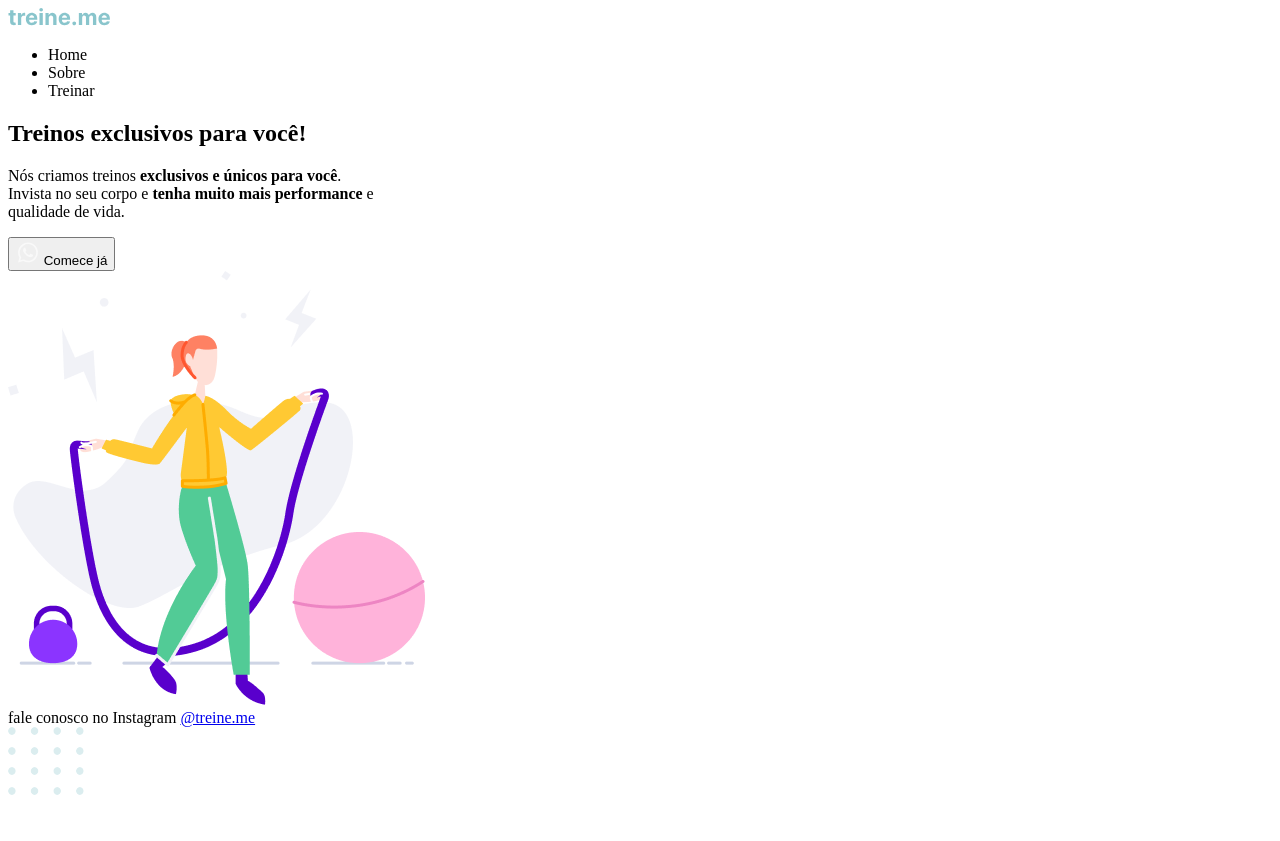
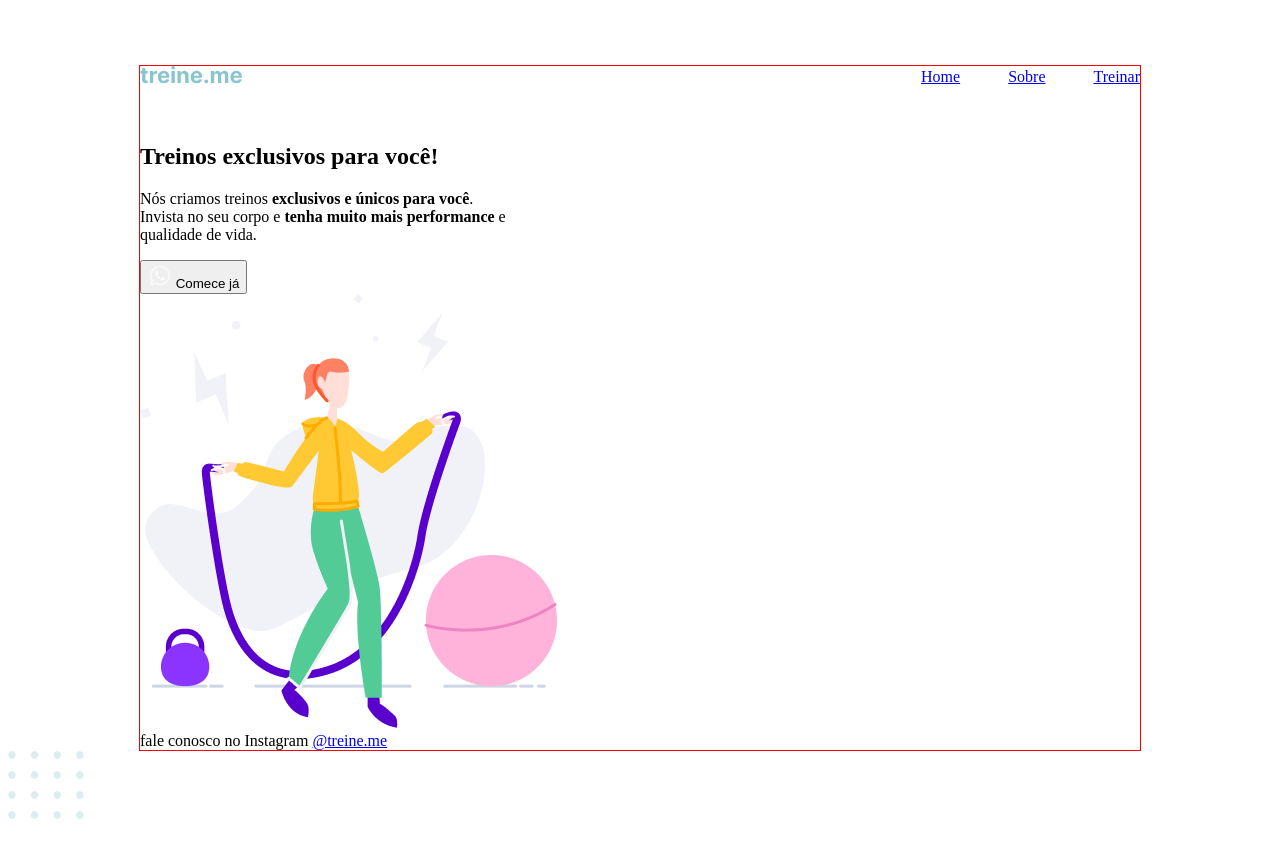
Before and after one commit to leocomandulli/Projeto-02, a plain HTML site: page index.html in a window 1280 px wide. Before the commit the page ends 817 px from the top, so only its background shows below. Drawn offline with Linux system fonts and the light colour scheme.

Commit message:
Refatoração

```diff
--- a/index.html
+++ b/index.html
@@ -4,27 +4,31 @@
     <meta charset="UTF-8">
     <meta name="viewport" content="width=device-width, initial-scale=1.0">
     <title>Treine.me</title>
+
+    <link rel="stylesheet" href="style.css">
 </head>
 <body>
 
   <div class="page">
 
-    <header> <!--Cabeçalho-->
+    <!--Cabeçalho, sem o hadaer para uasar o nav-->
 
-        <img
-        src="./images/logo.svg"
-        alt="Logo treine.me">
 
         <nav> <!--menu de navegação através de lista não oredenada (ul)-->
+            <a id="logo" href="#">
+             <img
+             src="./images/logo.svg"
+             alt="Logo treine.me">
+            </a>
+
             <ul>
-               <li>Home</li>
-               <li>Sobre</li>
-               <li>Treinar</li>
+               <li><a href="#">Home</a></li>
+               <li><a href="#">Sobre</a></li>
+               <li><a href="#">Treinar</a></li>
             </ul>
         </nav>
-    </header>
 
-    <main>
+ <main>
 
         <section class="text">
             <h1>Treinos exclusivos para você!</h1>
--- a/style.css
+++ b/style.css
@@ -0,0 +1,24 @@
+.page {
+
+    border: 1px solid red   ;
+
+    width: 1000px;
+    margin: 65px auto 0px;
+}
+
+nav {
+    /*Torna o header flex para alinha lateralmente e posicionar a logo e o nav*/
+    display: flex;
+    justify-content: space-between;
+    align-items: center;
+    margin-bottom: 55px;
+}
+
+ul {
+    /*posiconamento*/
+    display: flex;
+    list-style: none;
+    gap: 48px; /*espaçamento entre itens*/
+    margin: 0;
+    padding: 0;
+}
```
